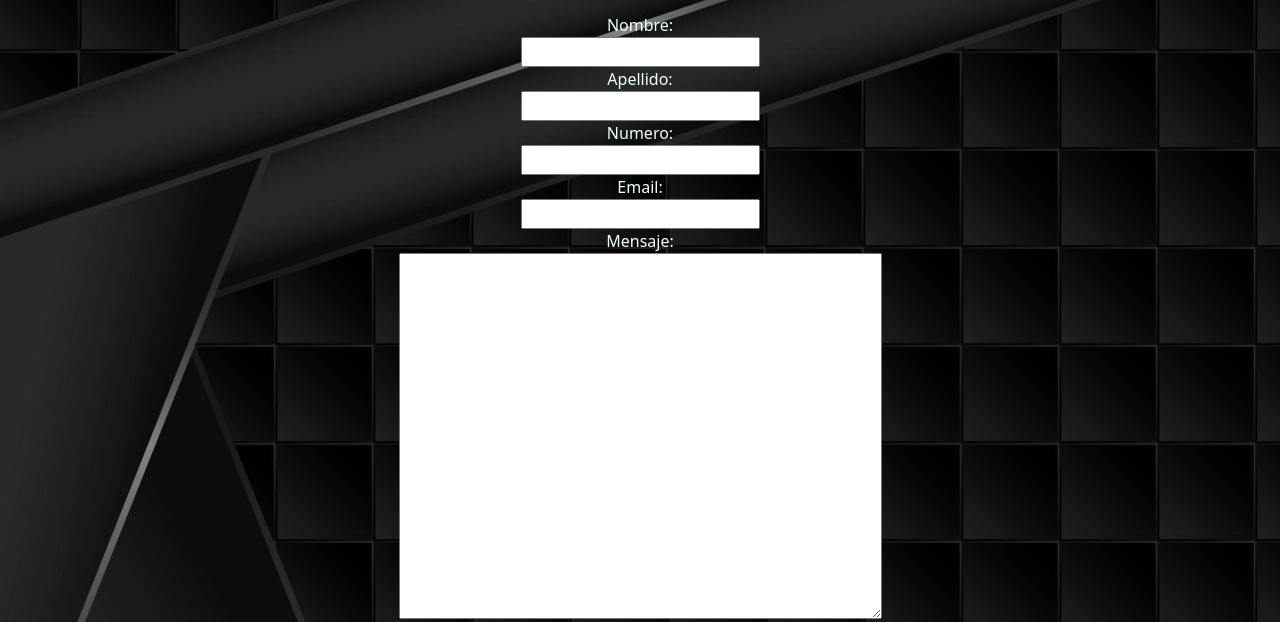
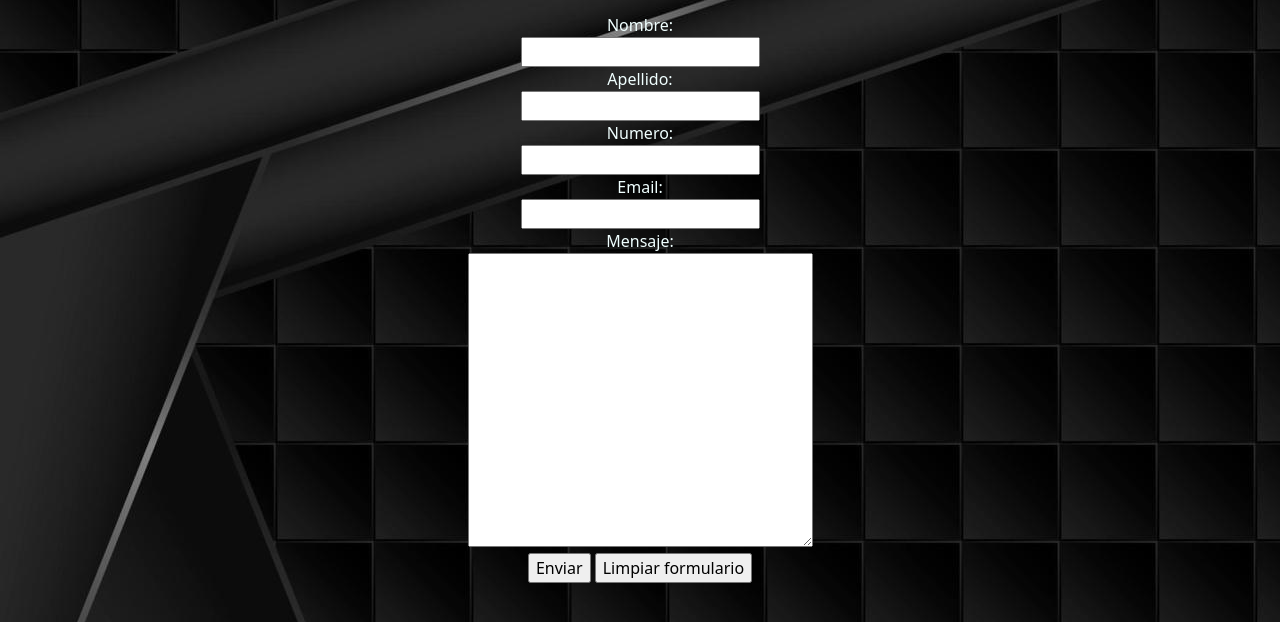
Before and after one commit to Nicolas1302/PF-Ayala, a plain HTML site: page PreEntrega2Ayala/paginas/contacto.html in a window 1280 px wide. Shown: the part 145-767 px from the top of the page. Drawn offline with nearby package versions, Linux system fonts and the light colour scheme.

Commit message:
modificaciones

```diff
--- a/PreEntrega2Ayala/paginas/contacto.html
+++ b/PreEntrega2Ayala/paginas/contacto.html
@@ -64,7 +64,7 @@
           <input type="email" name="email" id="email"><br>
 
           <label for="mensaje">Mensaje:</label><br>
-          <textarea name="mensaje" id="mensaje" cols="50" rows="15"></textarea><br>
+          <textarea name="mensaje" id="mensaje" cols="35" rows="12"></textarea><br>
 
           <input type="submit" value="Enviar"/>
           <input type="reset" value="Limpiar formulario"/>
```
Also changed, not shown: PreEntrega2Ayala/css/main.css (+11 -11 lines).
